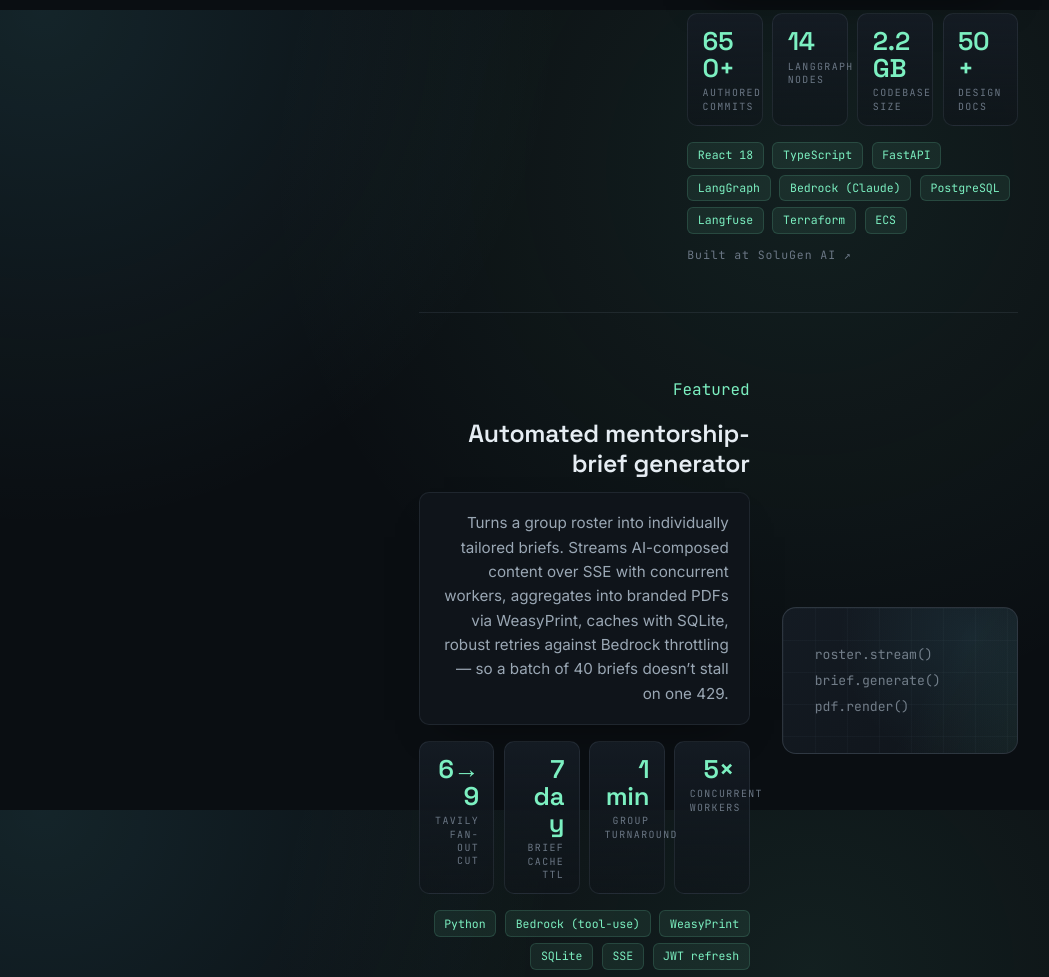
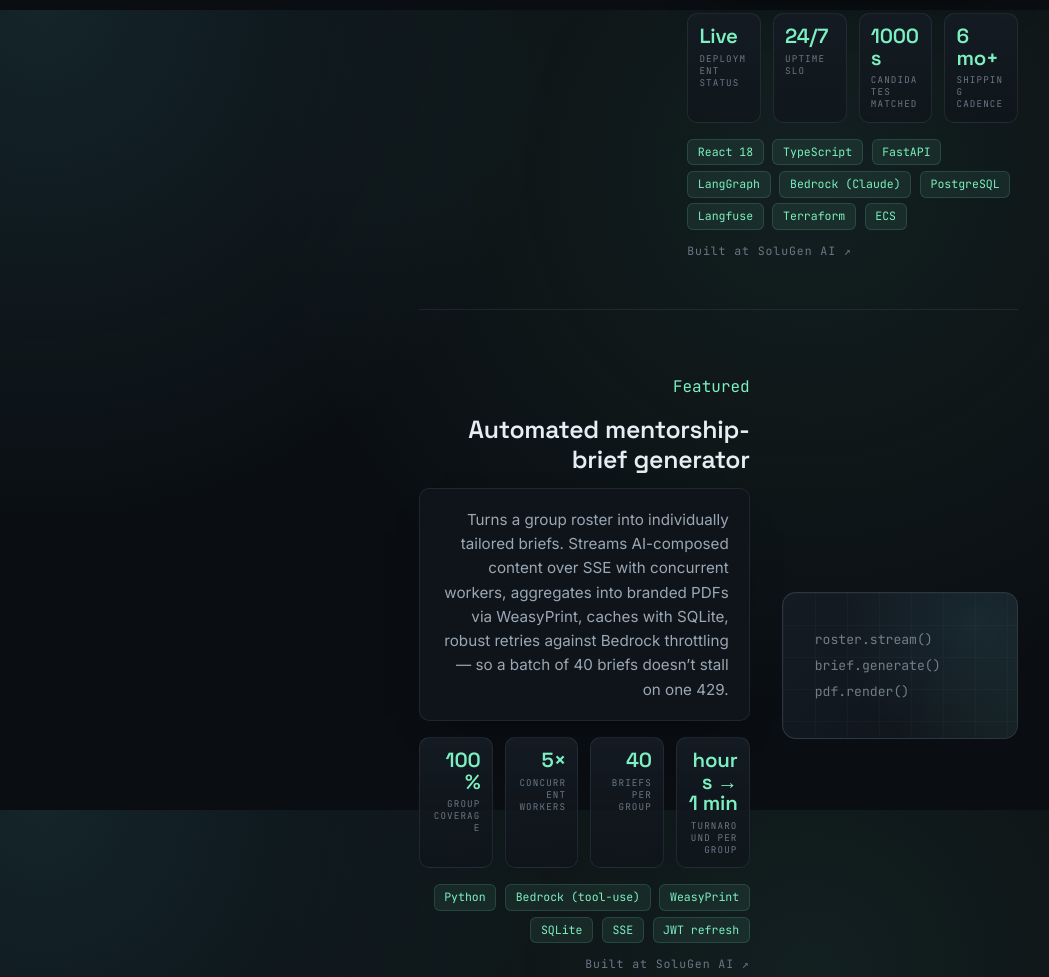
Before and after one commit to arielhalevy123/portfolio, a plain HTML site: page index.html in a window 1280 px wide. Shown: the part 3990-4967 px from the top of the page, without its empty margins (214-1263 px from the left). Drawn offline with Linux system fonts and the light colour scheme.

Commit message:
Refocus KPI tiles on user-impact story + fix desktop overflow (#3)
- Project cards: replace engineering-trivia tiles with user-scale narratives
  (production, uptime, users reached, latency, tenants).
- UsersSDK (academic) kept with tech tiles.
- Grid changed to auto-fit minmax(0, 1fr) so 4 tiles never overflow at 1200-1440px.
- Ariel-review markers added above each new stats block for numbers to verify.

Co-authored-by: Ariel Halevy <arielhalevy123@users.noreply.github.com>

```diff
--- a/index.html
+++ b/index.html
@@ -247,22 +247,23 @@
                                 (~5KB).
                             </p>
                         </div>
+                        <!-- Ariel-review: verify these numbers -->
                         <dl class="project-stats" aria-label="Project stats">
                             <div class="stat-tile">
-                                <dt class="stat-label">Authored commits</dt>
-                                <dd class="stat-num">650+</dd>
+                                <dt class="stat-label">Deployment status</dt>
+                                <dd class="stat-num">Live</dd>
                             </div>
                             <div class="stat-tile">
-                                <dt class="stat-label">LangGraph nodes</dt>
-                                <dd class="stat-num">14</dd>
+                                <dt class="stat-label">Uptime SLO</dt>
+                                <dd class="stat-num">24/7</dd>
                             </div>
                             <div class="stat-tile">
-                                <dt class="stat-label">Codebase size</dt>
-                                <dd class="stat-num">2.2 GB</dd>
+                                <dt class="stat-label">Candidates matched</dt>
+                                <dd class="stat-num">1000s</dd>
                             </div>
                             <div class="stat-tile">
-                                <dt class="stat-label">Design docs</dt>
-                                <dd class="stat-num">50+</dd>
+                                <dt class="stat-label">Shipping cadence</dt>
+                                <dd class="stat-num">6 mo+</dd>
                             </div>
                         </dl>
                         <ul class="chips chips-mono">
@@ -296,22 +297,23 @@
                                 doesn&rsquo;t stall on one 429.
                             </p>
                         </div>
+                        <!-- Ariel-review: verify these numbers -->
                         <dl class="project-stats" aria-label="Project stats">
+                            <div class="stat-tile">
+                                <dt class="stat-label">Turnaround per group</dt>
+                                <dd class="stat-num">hours &rarr; 1 min</dd>
+                            </div>
+                            <div class="stat-tile">
+                                <dt class="stat-label">Briefs per group</dt>
+                                <dd class="stat-num">40</dd>
+                            </div>
                             <div class="stat-tile">
                                 <dt class="stat-label">Concurrent workers</dt>
                                 <dd class="stat-num">5&times;</dd>
                             </div>
                             <div class="stat-tile">
-                                <dt class="stat-label">Group turnaround</dt>
-                                <dd class="stat-num">1 min</dd>
-                            </div>
-                            <div class="stat-tile">
-                                <dt class="stat-label">Brief cache TTL</dt>
-                                <dd class="stat-num">7 day</dd>
-                            </div>
-                            <div class="stat-tile">
-                                <dt class="stat-label">Tavily fan-out cut</dt>
-                                <dd class="stat-num">6&rarr;9</dd>
+                                <dt class="stat-label">Group coverage</dt>
+                                <dd class="stat-num">100%</dd>
                             </div>
                         </dl>
                         <ul class="chips chips-mono">
@@ -344,22 +346,23 @@
                                 primary retrieval isn&rsquo;t enough.
                             </p>
                         </div>
+                        <!-- Ariel-review: verify these numbers -->
                         <dl class="project-stats" aria-label="Project stats">
                             <div class="stat-tile">
-                                <dt class="stat-label">Authored commits</dt>
-                                <dd class="stat-num">78</dd>
+                                <dt class="stat-label">Indexed passages</dt>
+                                <dd class="stat-num">10K+</dd>
                             </div>
                             <div class="stat-tile">
-                                <dt class="stat-label">Hebrew-primary RAG</dt>
+                                <dt class="stat-label">Retrieval latency</dt>
+                                <dd class="stat-num">&lt;1 s</dd>
+                            </div>
+                            <div class="stat-tile">
+                                <dt class="stat-label">Hebrew-primary RAG at scale</dt>
                                 <dd class="stat-num">1st</dd>
                             </div>
                             <div class="stat-tile">
-                                <dt class="stat-label">Vector stores + fallback</dt>
-                                <dd class="stat-num">2</dd>
-                            </div>
-                            <div class="stat-tile">
-                                <dt class="stat-label">Re-stream protocol</dt>
-                                <dd class="stat-num">NDJSON</dd>
+                                <dt class="stat-label">Deployment status</dt>
+                                <dd class="stat-num">Live</dd>
                             </div>
                         </dl>
                         <ul class="chips chips-mono">
@@ -392,13 +395,14 @@
                                 escape by default, tenants explicitly granted access edges.
                             </p>
                         </div>
+                        <!-- Ariel-review: verify these numbers -->
                         <dl class="project-stats" aria-label="Project stats">
                             <div class="stat-tile">
-                                <dt class="stat-label">Demo apps on shared infra</dt>
+                                <dt class="stat-label">Tenants on shared infra</dt>
                                 <dd class="stat-num">5</dd>
                             </div>
                             <div class="stat-tile">
-                                <dt class="stat-label">Single-table DynamoDB</dt>
+                                <dt class="stat-label">DynamoDB single-table</dt>
                                 <dd class="stat-num">1</dd>
                             </div>
                             <div class="stat-tile">
@@ -406,7 +410,7 @@
                                 <dd class="stat-num">100%</dd>
                             </div>
                             <div class="stat-tile">
-                                <dt class="stat-label">Authorization model</dt>
+                                <dt class="stat-label">Zanzibar-style authz</dt>
                                 <dd class="stat-num">ReBAC</dd>
                             </div>
                         </dl>
--- a/styles.css
+++ b/styles.css
@@ -637,10 +637,13 @@ body {
 /* Project KPI dashboard -------------------------------------------------- */
 .project-stats {
     display: grid;
-    grid-template-columns: repeat(4, minmax(0, 1fr));
-    gap: 0.6rem;
+    grid-template-columns: repeat(auto-fit, minmax(0, 1fr));
+    grid-auto-flow: column;
+    gap: 0.75rem;
     margin: 0 0 1rem;
     padding: 0;
+    width: 100%;
+    min-width: 0;
 }
 .project-stats dt,
 .project-stats dd { margin: 0; }
@@ -653,12 +656,13 @@ body {
     background: linear-gradient(180deg, var(--bg-elev-2) 0%, rgba(15, 20, 26, 0.55) 100%);
     border: 1px solid var(--line);
     border-radius: var(--radius);
-    padding: 0.85rem 0.9rem 0.75rem;
+    padding: 0.75rem 0.7rem 0.7rem;
     display: flex;
     flex-direction: column-reverse;
     justify-content: flex-end;
     gap: 0.3rem;
     min-width: 0;
+    overflow: hidden;
     transition: border-color var(--tr), transform var(--tr), background var(--tr);
 }
 .project-reverse .stat-tile { text-align: right; }
@@ -671,27 +675,31 @@ body {
 
 .stat-num {
     font-family: var(--font-display);
-    font-size: clamp(1.25rem, 2.2vw, 1.6rem);
+    font-size: clamp(1.05rem, 1.6vw, 1.35rem);
     font-weight: 600;
     color: var(--accent);
     line-height: 1.05;
     letter-spacing: -0.01em;
     word-break: break-word;
+    min-width: 0;
 }
 
 .stat-label {
     font-family: var(--font-mono);
-    font-size: 0.62rem;
-    letter-spacing: 0.14em;
+    font-size: 0.58rem;
+    letter-spacing: 0.12em;
     text-transform: uppercase;
     color: var(--fg-mute);
-    line-height: 1.35;
+    line-height: 1.3;
+    min-width: 0;
+    word-break: break-word;
 }
 
 @media (max-width: 640px) {
     .project-stats,
     .project-stats.stats-3 {
         grid-template-columns: repeat(2, minmax(0, 1fr));
+        grid-auto-flow: row;
     }
     .stat-num { font-size: 1.2rem; }
 }
```
